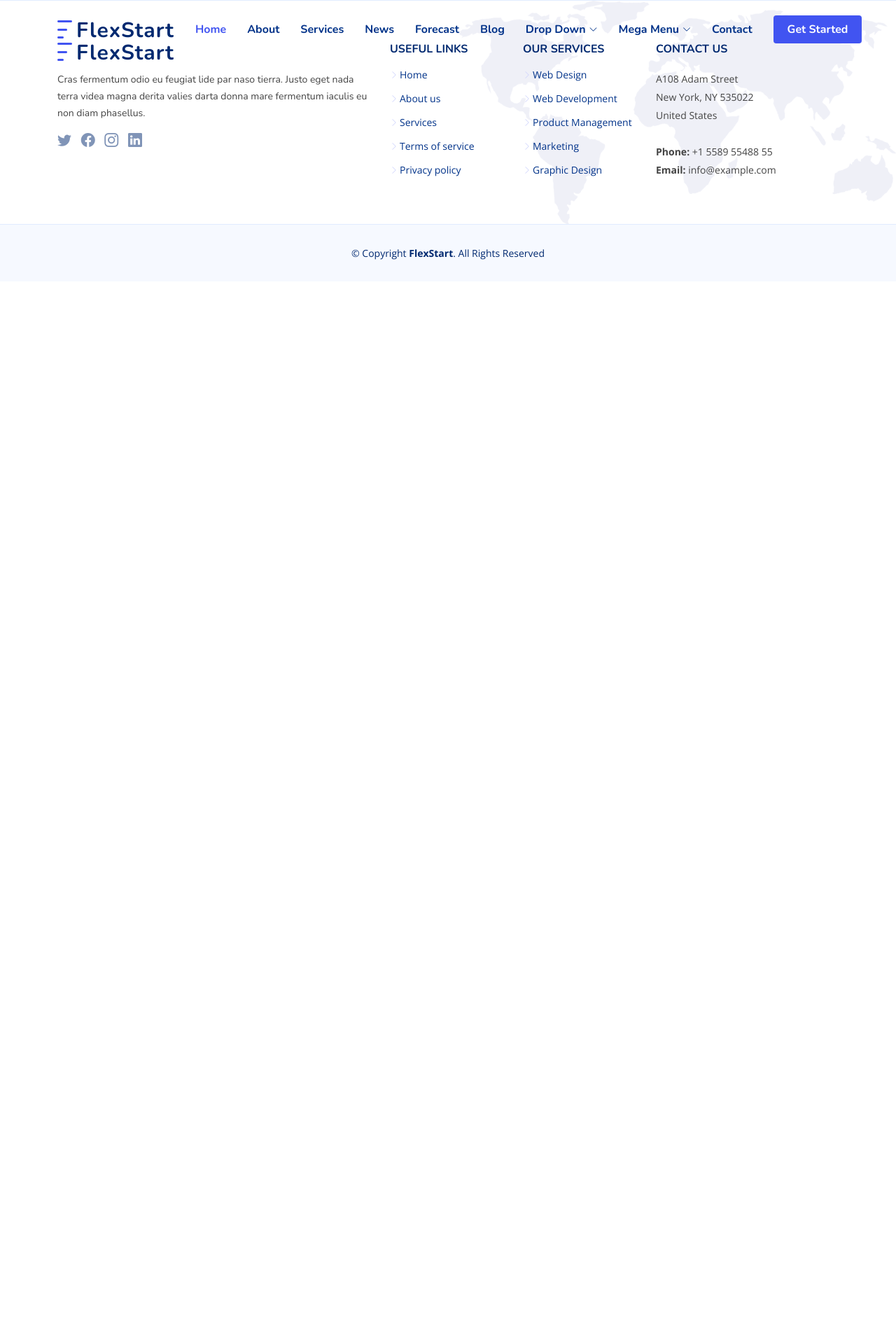
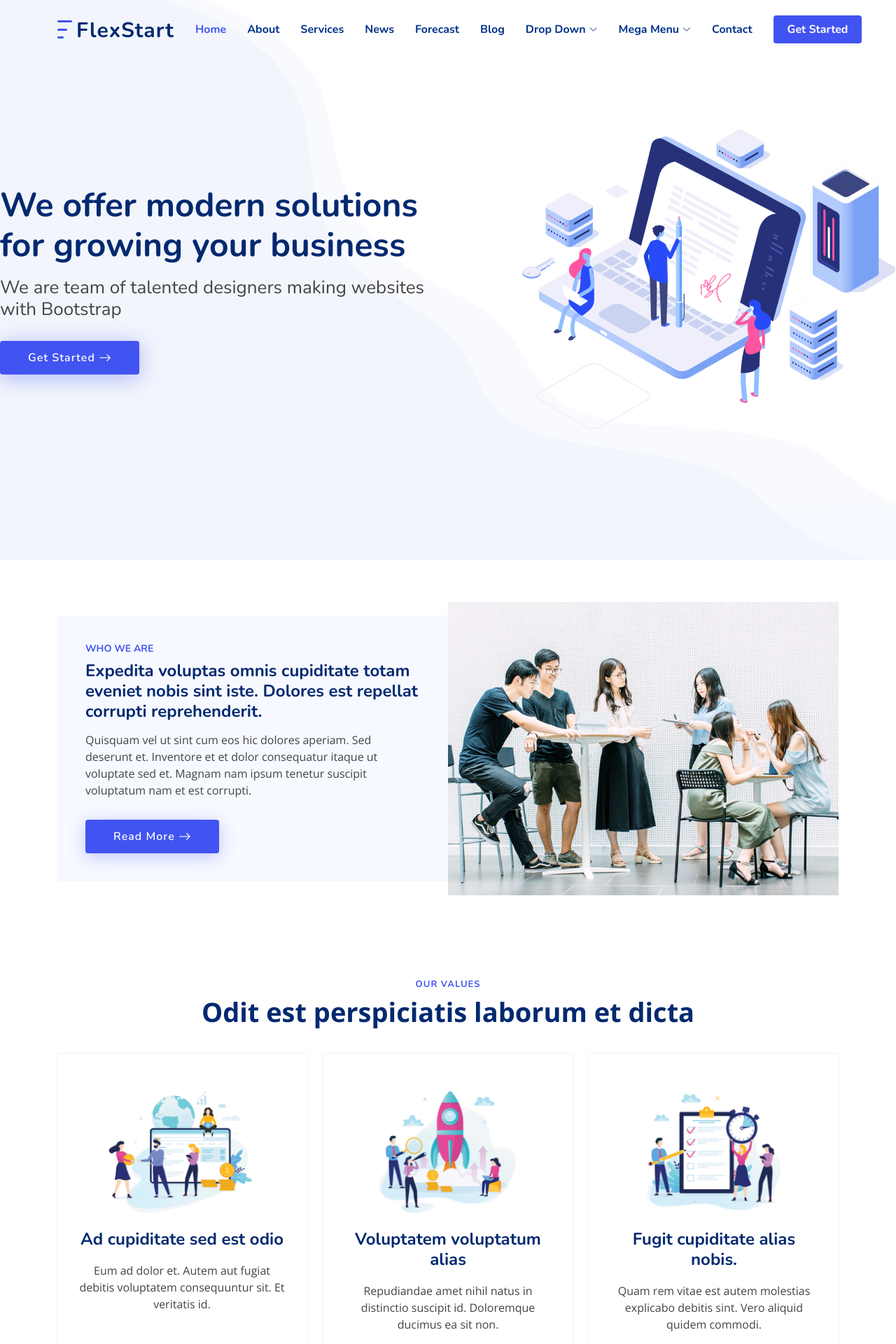
Before and after one commit to sreenesh-reddy/Sudhafarmers, a Django app: page / in a window 1280 px wide. Shown: the top 1920 px of the page at 70% size. Before the commit the page ends 371 px from the top, so only its background shows below. Run offline with Django 4.2, Linux system fonts and the light colour scheme; some libraries are stand-ins or nearby versions.

Commit message:
home updated

```diff
--- a/Sudhafarmers/Sudhafarmers/urls.py
+++ b/Sudhafarmers/Sudhafarmers/urls.py
@@ -20,8 +20,8 @@
 
 urlpatterns = [
     path('admin/', admin.site.urls),
-    path('',views.base),
-    path('home/',views.home,name='home'),
+    # path('',views.base),
+    path('',views.home,name='home'),
     path('news/',views.news,name='news'),
     path('signup/',views.sup),
     path('auth/user/', views.auth_user, name='auth_user'),
--- a/Sudhafarmers/templates/base.html
+++ b/Sudhafarmers/templates/base.html
@@ -15,8 +15,8 @@
   <meta content="" name="keywords">
 
   <!-- Favicons -->
-  <link href="assets/img/favicon.png" rel="icon">
-  <link href="assets/img/apple-touch-icon.png" rel="apple-touch-icon">
+  <link href="static/img/favicon.png" rel="icon">
+  <link href="static/img/apple-touch-icon.png" rel="apple-touch-icon">
 
   <!-- Google Fonts -->
   <link href="https://fonts.googleapis.com/css?family=Open+Sans:300,300i,400,400i,600,600i,700,700i|Nunito:300,300i,400,400i,600,600i,700,700i|Poppins:300,300i,400,400i,500,500i,600,600i,700,700i" rel="stylesheet">
@@ -49,7 +49,7 @@
     <div class="container-fluid container-xl d-flex align-items-center justify-content-between">
 
       <a href="index.html" class="logo d-flex align-items-center">
-        <img src="assets/img/logo.png" alt="">
+        <img src="static/img/logo.png" alt="">
         <span>FlexStart</span>
       </a>
 
@@ -112,7 +112,6 @@
 
     </div>
   </header>
-
   {% block content %}
   {% endblock %}
 
@@ -124,7 +123,7 @@
         <div class="row gy-4">
           <div class="col-lg-5 col-md-12 footer-info">
             <a href="index.html" class="logo d-flex align-items-center">
-              <img src="assets/img/logo.png" alt="">
+              <img src="static/img/logo.png" alt="">
               <span>FlexStart</span>
             </a>
             <p>Cras fermentum odio eu feugiat lide par naso tierra. Justo eget nada terra videa magna derita valies darta donna mare fermentum iaculis eu non diam phasellus.</p>
@@ -180,5 +179,17 @@
       </div>
     </div>
   </footer><!-- End Footer -->
+  <script src="static/vendor/purecounter/purecounter_vanilla.js"></script>
+  <script src="static/vendor/aos/aos.js"></script>
+  <script src="static/vendor/bootstrap/js/bootstrap.bundle.min.js"></script>
+  <script src="static/vendor/glightbox/js/glightbox.min.js"></script>
+  <script src="static/vendor/isotope-layout/isotope.pkgd.min.js"></script>
+  <script src="static/vendor/swiper/swiper-bundle.min.js"></script>
+  <script src="static/vendor/php-email-form/validate.js"></script>
+
+  <script src="static/js/main.js"></script>
+  <script src="https://cdn.jsdelivr.net/npm/bootstrap@5.0.2/dist/js/bootstrap.bundle.min.js" integrity="sha384-MrcW6ZMFYlzcLA8Nl+NtUVF0sA7MsXsP1UyJoMp4YLEuNSfAP+JcXn/tWtIaxVXM" crossorigin="anonymous"></script>
+
+
   </body>
   </html>
--- a/Sudhafarmers/templates/home.html
+++ b/Sudhafarmers/templates/home.html
@@ -20,7 +19,7 @@
           </div>
         </div>
         <div class="col-lg-6 hero-img" data-aos="zoom-out" data-aos-delay="200">
-          <img src="assets/img/hero-img.png" class="img-fluid" alt="">
+          <img src="static/img/hero-img.png" class="img-fluid" alt="">
         </div>
       </div>
     </div>
@@ -51,7 +50,7 @@
           </div>
 
           <div class="col-lg-6 d-flex align-items-center" data-aos="zoom-out" data-aos-delay="200">
-            <img src="assets/img/about.jpg" class="img-fluid" alt="">
+            <img src="static/img/about.jpg" class="img-fluid" alt="">
           </div>
 
         </div>
@@ -73,7 +72,7 @@
 
           <div class="col-lg-4" data-aos="fade-up" data-aos-delay="200">
             <div class="box">
-              <img src="assets/img/values-1.png" class="img-fluid" alt="">
+              <img src="static/img/values-1.png" class="img-fluid" alt="">
               <h3>Ad cupiditate sed est odio</h3>
               <p>Eum ad dolor et. Autem aut fugiat debitis voluptatem consequuntur sit. Et veritatis id.</p>
             </div>
@@ -81,7 +80,7 @@
 
           <div class="col-lg-4 mt-4 mt-lg-0" data-aos="fade-up" data-aos-delay="400">
             <div class="box">
-              <img src="assets/img/values-2.png" class="img-fluid" alt="">
+              <img src="static/img/values-2.png" class="img-fluid" alt="">
               <h3>Voluptatem voluptatum alias</h3>
               <p>Repudiandae amet nihil natus in distinctio suscipit id. Doloremque ducimus ea sit non.</p>
             </div>
@@ -89,7 +88,7 @@
 
           <div class="col-lg-4 mt-4 mt-lg-0" data-aos="fade-up" data-aos-delay="600">
             <div class="box">
-              <img src="assets/img/values-3.png" class="img-fluid" alt="">
+              <img src="static/img/values-3.png" class="img-fluid" alt="">
               <h3>Fugit cupiditate alias nobis.</h3>
               <p>Quam rem vitae est autem molestias explicabo debitis sint. Vero aliquid quidem commodi.</p>
             </div>
@@ -165,7 +164,7 @@
         <div class="row">
 
           <div class="col-lg-6">
-            <img src="assets/img/features.png" class="img-fluid" alt="">
+            <img src="static/img/features.png" class="img-fluid" alt="">
           </div>
 
           <div class="col-lg-6 mt-5 mt-lg-0 d-flex">
@@ -286,7 +285,7 @@
           </div>
 
           <div class="col-lg-6">
-            <img src="assets/img/features-2.png" class="img-fluid" alt="">
+            <img src="static/img/features-2.png" class="img-fluid" alt="">
           </div>
 
         </div><!-- End Feature Tabs -->
@@ -298,7 +297,7 @@
           <div class="row">
 
             <div class="col-xl-4 text-center" data-aos="fade-right" data-aos-delay="100">
-              <img src="assets/img/features-3.png" class="img-fluid p-4" alt="">
+              <img src="static/img/features-3.png" class="img-fluid p-4" alt="">
             </div>
 
             <div class="col-xl-8 d-flex content">
@@ -451,7 +450,7 @@
             <div class="box">
               <h3 style="color: #07d5c0;">Free Plan</h3>
               <div class="price"><sup>$</sup>0<span> / mo</span></div>
-              <img src="assets/img/pricing-free.png" class="img-fluid" alt="">
+              <img src="static/img/pricing-free.png" class="img-fluid" alt="">
               <ul>
                 <li>Aida dere</li>
                 <li>Nec feugiat nisl</li>
@@ -468,7 +467,7 @@
               <span class="featured">Featured</span>
               <h3 style="color: #65c600;">Starter Plan</h3>
               <div class="price"><sup>$</sup>19<span> / mo</span></div>
-              <img src="assets/img/pricing-starter.png" class="img-fluid" alt="">
+              <img src="static/img/pricing-starter.png" class="img-fluid" alt="">
               <ul>
                 <li>Aida dere</li>
                 <li>Nec feugiat nisl</li>
@@ -484,7 +483,7 @@
             <div class="box">
               <h3 style="color: #ff901c;">Business Plan</h3>
               <div class="price"><sup>$</sup>29<span> / mo</span></div>
-              <img src="assets/img/pricing-business.png" class="img-fluid" alt="">
+              <img src="static/img/pricing-business.png" class="img-fluid" alt="">
               <ul>
                 <li>Aida dere</li>
                 <li>Nec feugiat nisl</li>
@@ -500,7 +499,7 @@
             <div class="box">
               <h3 style="color: #ff0071;">Ultimate Plan</h3>
               <div class="price"><sup>$</sup>49<span> / mo</span></div>
-              <img src="assets/img/pricing-ultimate.png" class="img-fluid" alt="">
+              <img src="static/img/pricing-ultimate.png" class="img-fluid" alt="">
               <ul>
                 <li>Aida dere</li>
                 <li>Nec feugiat nisl</li>
@@ -652,12 +651,12 @@
 
           <div class="col-lg-4 col-md-6 portfolio-item filter-app">
             <div class="portfolio-wrap">
-              <img src="assets/img/portfolio/portfolio-1.jpg" class="img-fluid" alt="">
+              <img src="static/img/portfolio/portfolio-1.jpg" class="img-fluid" alt="">
               <div class="portfolio-info">
                 <h4>App 1</h4>
                 <p>App</p>
                 <div class="portfolio-links">
-                  <a href="assets/img/portfolio/portfolio-1.jpg" data-gallery="portfolioGallery" class="portfokio-lightbox" title="App 1"><i class="bi bi-plus"></i></a>
+                  <a href="static/img/portfolio/portfolio-1.jpg" data-gallery="portfolioGallery" class="portfokio-lightbox" title="App 1"><i class="bi bi-plus"></i></a>
                   <a href="portfolio-details.html" title="More Details"><i class="bi bi-link"></i></a>
                 </div>
               </div>
@@ -666,12 +665,12 @@
 
           <div class="col-lg-4 col-md-6 portfolio-item filter-web">
             <div class="portfolio-wrap">
-              <img src="assets/img/portfolio/portfolio-2.jpg" class="img-fluid" alt="">
+              <img src="static/img/portfolio/portfolio-2.jpg" class="img-fluid" alt="">
               <div class="portfolio-info">
                 <h4>Web 3</h4>
                 <p>Web</p>
                 <div class="portfolio-links">
-                  <a href="assets/img/portfolio/portfolio-2.jpg" data-gallery="portfolioGallery" class="portfokio-lightbox" title="Web 3"><i class="bi bi-plus"></i></a>
+                  <a href="static/img/portfolio/portfolio-2.jpg" data-gallery="portfolioGallery" class="portfokio-lightbox" title="Web 3"><i class="bi bi-plus"></i></a>
                   <a href="portfolio-details.html" title="More Details"><i class="bi bi-link"></i></a>
                 </div>
               </div>
@@ -680,12 +679,12 @@
 
           <div class="col-lg-4 col-md-6 portfolio-item filter-app">
             <div class="portfolio-wrap">
-              <img src="assets/img/portfolio/portfolio-3.jpg" class="img-fluid" alt="">
+              <img src="static/img/portfolio/portfolio-3.jpg" class="img-fluid" alt="">
               <div class="portfolio-info">
                 <h4>App 2</h4>
                 <p>App</p>
                 <div class="portfolio-links">
-                  <a href="assets/img/portfolio/portfolio-3.jpg" data-gallery="portfolioGallery" class="portfokio-lightbox" title="App 2"><i class="bi bi-plus"></i></a>
+                  <a href="static/img/portfolio/portfolio-3.jpg" data-gallery="portfolioGallery" class="portfokio-lightbox" title="App 2"><i class="bi bi-plus"></i></a>
                   <a href="portfolio-details.html" title="More Details"><i class="bi bi-link"></i></a>
                 </div>
               </div>
@@ -694,12 +693,12 @@
 
           <div class="col-lg-4 col-md-6 portfolio-item filter-card">
             <div class="portfolio-wrap">
-              <img src="assets/img/portfolio/portfolio-4.jpg" class="img-fluid" alt="">
+              <img src="static/img/portfolio/portfolio-4.jpg" class="img-fluid" alt="">
               <div class="portfolio-info">
                 <h4>Card 2</h4>
                 <p>Card</p>
                 <div class="portfolio-links">
-                  <a href="assets/img/portfolio/portfolio-4.jpg" data-gallery="portfolioGallery" class="portfokio-lightbox" title="Card 2"><i class="bi bi-plus"></i></a>
+                  <a href="static/img/portfolio/portfolio-4.jpg" data-gallery="portfolioGallery" class="portfokio-lightbox" title="Card 2"><i class="bi bi-plus"></i></a>
                   <a href="portfolio-details.html" title="More Details"><i class="bi bi-link"></i></a>
                 </div>
               </div>
@@ -708,12 +707,12 @@
 
           <div class="col-lg-4 col-md-6 portfolio-item filter-web">
             <div class="portfolio-wrap">
-              <img src="assets/img/portfolio/portfolio-5.jpg" class="img-fluid" alt="">
+              <img src="static/img/portfolio/portfolio-5.jpg" class="img-fluid" alt="">
               <div class="portfolio-info">
                 <h4>Web 2</h4>
                 <p>Web</p>
                 <div class="portfolio-links">
-                  <a href="assets/img/portfolio/portfolio-5.jpg" data-gallery="portfolioGallery" class="portfokio-lightbox" title="Web 2"><i class="bi bi-plus"></i></a>
+                  <a href="static/img/portfolio/portfolio-5.jpg" data-gallery="portfolioGallery" class="portfokio-lightbox" title="Web 2"><i class="bi bi-plus"></i></a>
                   <a href="portfolio-details.html" title="More Details"><i class="bi bi-link"></i></a>
                 </div>
               </div>
@@ -722,12 +721,12 @@
 
           <div class="col-lg-4 col-md-6 portfolio-item filter-app">
             <div class="portfolio-wrap">
-              <img src="assets/img/portfolio/portfolio-6.jpg" class="img-fluid" alt="">
+              <img src="static/img/portfolio/portfolio-6.jpg" class="img-fluid" alt="">
               <div class="portfolio-info">
                 <h4>App 3</h4>
                 <p>App</p>
                 <div class="portfolio-links">
-                  <a href="assets/img/portfolio/portfolio-6.jpg" data-gallery="portfolioGallery" class="portfokio-lightbox" title="App 3"><i class="bi bi-plus"></i></a>
+                  <a href="static/img/portfolio/portfolio-6.jpg" data-gallery="portfolioGallery" class="portfokio-lightbox" title="App 3"><i class="bi bi-plus"></i></a>
                   <a href="portfolio-details.html" title="More Details"><i class="bi bi-link"></i></a>
                 </div>
               </div>
@@ -736,12 +735,12 @@
 
           <div class="col-lg-4 col-md-6 portfolio-item filter-card">
             <div class="portfolio-wrap">
-              <img src="assets/img/portfolio/portfolio-7.jpg" class="img-fluid" alt="">
+              <img src="static/img/portfolio/portfolio-7.jpg" class="img-fluid" alt="">
               <div class="portfolio-info">
                 <h4>Card 1</h4>
                 <p>Card</p>
                 <div class="portfolio-links">
-                  <a href="assets/img/portfolio/portfolio-7.jpg" data-gallery="portfolioGallery" class="portfokio-lightbox" title="Card 1"><i class="bi bi-plus"></i></a>
+                  <a href="static/img/portfolio/portfolio-7.jpg" data-gallery="portfolioGallery" class="portfokio-lightbox" title="Card 1"><i class="bi bi-plus"></i></a>
                   <a href="portfolio-details.html" title="More Details"><i class="bi bi-link"></i></a>
                 </div>
               </div>
@@ -750,12 +749,12 @@
 
           <div class="col-lg-4 col-md-6 portfolio-item filter-card">
             <div class="portfolio-wrap">
-              <img src="assets/img/portfolio/portfolio-8.jpg" class="img-fluid" alt="">
+              <img src="static/img/portfolio/portfolio-8.jpg" class="img-fluid" alt="">
               <div class="portfolio-info">
                 <h4>Card 3</h4>
                 <p>Card</p>
                 <div class="portfolio-links">
-                  <a href="assets/img/portfolio/portfolio-8.jpg" data-gallery="portfolioGallery" class="portfokio-lightbox" title="Card 3"><i class="bi bi-plus"></i></a>
+                  <a href="static/img/portfolio/portfolio-8.jpg" data-gallery="portfolioGallery" class="portfokio-lightbox" title="Card 3"><i class="bi bi-plus"></i></a>
                   <a href="portfolio-details.html" title="More Details"><i class="bi bi-link"></i></a>
                 </div>
               </div>
@@ -764,12 +763,12 @@
 
           <div class="col-lg-4 col-md-6 portfolio-item filter-web">
             <div class="portfolio-wrap">
-              <img src="assets/img/portfolio/portfolio-9.jpg" class="img-fluid" alt="">
+              <img src="static/img/portfolio/portfolio-9.jpg" class="img-fluid" alt="">
               <div class="portfolio-info">
                 <h4>Web 3</h4>
                 <p>Web</p>
                 <div class="portfolio-links">
-                  <a href="assets/img/portfolio/portfolio-9.jpg" data-gallery="portfolioGallery" class="portfokio-lightbox" title="Web 3"><i class="bi bi-plus"></i></a>
+                  <a href="static/img/portfolio/portfolio-9.jpg" data-gallery="portfolioGallery" class="portfokio-lightbox" title="Web 3"><i class="bi bi-plus"></i></a>
                   <a href="portfolio-details.html" title="More Details"><i class="bi bi-link"></i></a>
                 </div>
               </div>
@@ -898,7 +897,7 @@
           <div class="col-lg-3 col-md-6 d-flex align-items-stretch" data-aos="fade-up" data-aos-delay="100">
             <div class="member">
               <div class="member-img">
-                <img src="assets/img/team/team-1.jpg" class="img-fluid" alt="">
+                <img src="static/img/team/team-1.jpg" class="img-fluid" alt="">
                 <div class="social">
                   <a href=""><i class="bi bi-twitter"></i></a>
                   <a href=""><i class="bi bi-facebook"></i></a>
@@ -917,7 +916,7 @@
           <div class="col-lg-3 col-md-6 d-flex align-items-stretch" data-aos="fade-up" data-aos-delay="200">
             <div class="member">
               <div class="member-img">
-                <img src="assets/img/team/team-2.jpg" class="img-fluid" alt="">
+                <img src="static/img/team/team-2.jpg" class="img-fluid" alt="">
                 <div class="social">
                   <a href=""><i class="bi bi-twitter"></i></a>
                   <a href=""><i class="bi bi-facebook"></i></a>
@@ -936,7 +935,7 @@
           <div class="col-lg-3 col-md-6 d-flex align-items-stretch" data-aos="fade-up" data-aos-delay="300">
             <div class="member">
               <div class="member-img">
-                <img src="assets/img/team/team-3.jpg" class="img-fluid" alt="">
+                <img src="static/img/team/team-3.jpg" class="img-fluid" alt="">
                 <div class="social">
                   <a href=""><i class="bi bi-twitter"></i></a>
                   <a href=""><i class="bi bi-facebook"></i></a>
@@ -955,7 +954,7 @@
           <div class="col-lg-3 col-md-6 d-flex align-items-stretch" data-aos="fade-up" data-aos-delay="400">
             <div class="member">
               <div class="member-img">
-                <img src="assets/img/team/team-4.jpg" class="img-fluid" alt="">
+                <img src="static/img/team/team-4.jpg" class="img-fluid" alt="">
                 <div class="social">
                   <a href=""><i class="bi bi-twitter"></i></a>
                   <a href=""><i class="bi bi-facebook"></i></a>
@@ -1018,7 +1017,7 @@
 
           <div class="col-lg-4">
             <div class="post-box">
-              <div class="post-img"><img src="assets/img/blog/blog-1.jpg" class="img-fluid" alt=""></div>
+              <div class="post-img"><img src="static/img/blog/blog-1.jpg" class="img-fluid" alt=""></div>
               <span class="post-date">Tue, September 15</span>
               <h3 class="post-title">Eum ad dolor et. Autem aut fugiat debitis voluptatem consequuntur sit</h3>
               <a href="blog-single.html" class="readmore stretched-link mt-auto"><span>Read More</span><i class="bi bi-arrow-right"></i></a>
@@ -1027,7 +1026,7 @@
 
           <div class="col-lg-4">
             <div class="post-box">
-              <div class="post-img"><img src="assets/img/blog/blog-2.jpg" class="img-fluid" alt=""></div>
+              <div class="post-img"><img src="static/img/blog/blog-2.jpg" class="img-fluid" alt=""></div>
               <span class="post-date">Fri, August 28</span>
               <h3 class="post-title">Et repellendus molestiae qui est sed omnis voluptates magnam</h3>
               <a href="blog-single.html" class="readmore stretched-link mt-auto"><span>Read More</span><i class="bi bi-arrow-right"></i></a>
@@ -1036,7 +1035,7 @@
 
           <div class="col-lg-4">
             <div class="post-box">
-              <div class="post-img"><img src="assets/img/blog/blog-3.jpg" class="img-fluid" alt=""></div>
+              <div class="post-img"><img src="static/img/blog/blog-3.jpg" class="img-fluid" alt=""></div>
               <span class="post-date">Mon, July 11</span>
               <h3 class="post-title">Quia assumenda est et veritatis aut quae</h3>
               <a href="blog-single.html" class="readmore stretched-link mt-auto"><span>Read More</span><i class="bi bi-arrow-right"></i></a>
```
Also changed, not shown: other parts of Sudhafarmers/templates/home.html (+15 -24 lines).
